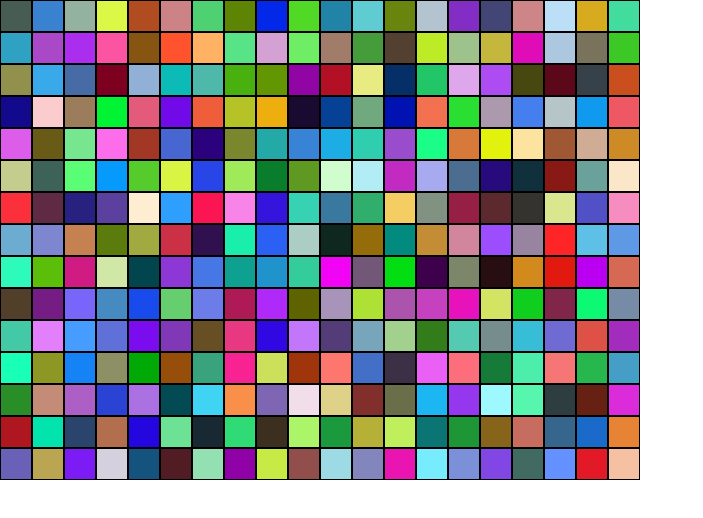
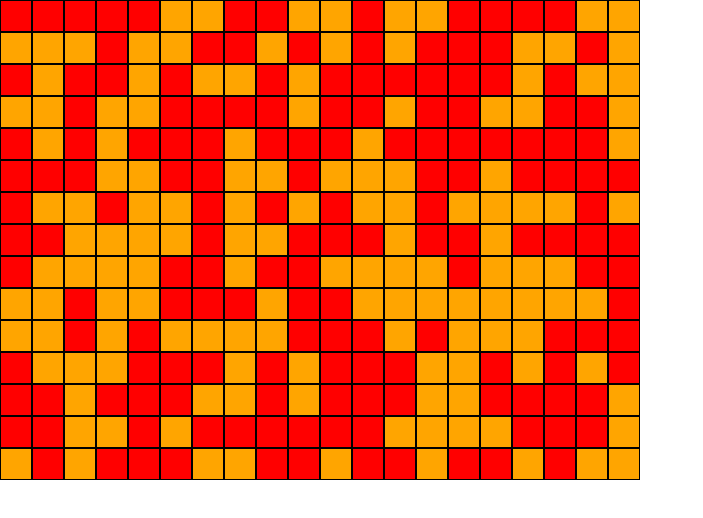
Before and after one commit to nguyendthinh/BlockParty, a React (Create React App) app: page / in a window 1280 px wide. Shown: the top 518 px of the page, without its empty margins (0-703 px from the left). Built offline with nearby package versions, Linux system fonts and the light colour scheme.

Commit message:
refactor code -_-

```diff
--- a/src/Cell.js
+++ b/src/Cell.js
@@ -1,116 +1,14 @@
 import React, { Component } from 'react';
-// import Gameboard from './Gameboard.js'
+import Gameboard from './Gameboard.js'
 
 class Cell extends Component {
 
-  userClick(e) {
-
-    const clickedIndex = this.props.index
-    const currentBlock = document.getElementsByClassName("cell")[clickedIndex]
-    const currentColor = currentBlock.style.backgroundColor
-    const targetCell = document.getElementsByClassName("cell")
-    const blocks = [targetCell[clickedIndex + 20],
-    targetCell[clickedIndex - 20],
-    targetCell[clickedIndex + 1],
-    targetCell[clickedIndex - 1]]
-
-    function colorChange(block, index) {
-      if (index > 299) {
-        return;
-      }
-      const blockClass = block.style.backgroundColor
-      block.style.backgroundColor = currentColor;
-      for (var i = (index + 20); i <= 300; i += 20) {
-        if (targetCell[i].style.backgroundColor === blockClass) {
-          targetCell[i].classList.add('active');
-          targetCell[i].style.backgroundColor = currentColor;
-        } else {
-          return;
-        }
-      }
-    }
-
-        function colorChange2(block, index) {
-          if (index < 0) {
-            return;
-          }
-          const blockClass = block.style.backgroundColor
-          block.style.backgroundColor = currentColor;
-          for (var i = (index - 20); i >= 0; i -= 20) {
-            if (targetCell[i].style.backgroundColor === blockClass) {
-              targetCell[i].classList.add('active');
-              targetCell[i].style.backgroundColor = currentColor;
-            } else {
-              return;
-            }
-          }
-        }
-
-            function colorChange3(block, index) {
-              if (index % 20 === 0 ) {
-                return;
-              }
-              const blockClass = block.style.backgroundColor
-              block.style.backgroundColor = currentColor;
-              for (var i = (index + 1); i <= 300; i += 1) {
-                if (targetCell[i].style.backgroundColor === blockClass && i % 20 !== 0) {
-                  targetCell[i].classList.add('active');
-                  targetCell[i].style.backgroundColor = currentColor;
-                } else {
-                  return;
-                }
-              }
-            }
-
-                function colorChange4(block, index) {
-                  if (index % 20 === 19) {
-                    return;
-                  }
-                  const blockClass = block.style.backgroundColor
-                  block.style.backgroundColor = currentColor;
-                  for (var i = (index - 1); i >= 0; i -= 1) {
-                    if (targetCell[i].style.backgroundColor === blockClass && i % 20 !== 19) {
-                      targetCell[i].classList.add('active');
-                      targetCell[i].style.backgroundColor = currentColor;
-                    } else {
-                      return;}}}
-
-                      colorChange(blocks[0], clickedIndex + 20)
-                      colorChange2(blocks[1], clickedIndex - 20)
-                      colorChange3(blocks[2], clickedIndex + 1)
-                      colorChange4(blocks[3], clickedIndex - 1)
-
-                      function checkColors(array) {
-                        for (var i = 1; i < array.length; i++) {
-                          if (array[i] !== array[0]) {
-                            console.log("keep going");
-                            return;
-                          } else {
-                            console.log("you won!")
-                            return;
-                          }
-                        }
-                      }
-
-                          function storeColors() {
-                            const colorGrids = []
-                            for (var i=0; i < 300; i++) {
-                              colorGrids.push(document.getElementsByClassName("cell")[i].style.backgroundColor)
-                            } checkColors(colorGrids); }
-                            storeColors() }
-
   render() {
-                              // const colorchoices = ["red", "orange", "yellow", "green", "blue", "purple", "pink", "brown", "gray"]
-                              // {{backgroundColor: colorchoices[Math.round(Math.random() * colorchoices.length)]
-                              function getRandomColor() {
-                                var letters = '0123456789ABCDEF';
-                                var color = '#';
-                                for (var i = 0; i < 6; i++) {
-                                  color += letters[Math.floor(Math.random() * 16)];
-                                } return color;}
-
     return (
-                                  <div data-index={this.props.index} onClick={e => this.userClick(e)} className="cell" style={{backgroundColor: getRandomColor()}}></div>
+      <div data-index={this.props.index}
+            onClick={e => this.props.returnValues(this.props.cell)}
+            className="cell"
+            style={{backgroundColor: this.props.cell.color}}></div>
     );
 
   }
@@ -118,29 +16,100 @@ class Cell extends Component {
 
 export default Cell;
 
-                            //////DRY CODE//////
 
-                            // function colorChange(blockBelow, indexBelow, blockAbove, indexAbove, blockRight, indexRight, blockLeft, indexLeft) {
-                            //   const blockBelowColor = blockBelow.style.backgroundColor
-                            //   const blockAboveColor = blockAbove.style.backgroundColor
-                            //   const blockRightColor = blockRight.style.backgroundColor
-                            //   const blockLeftColor = blockLeft.style.backgroundColor
-                            //   blockBelowColor.style.backgroundColor = currentColor;
-                            //   blockAboveColor.style.backgroundColor = currentColor;
-                            //   blockRightColor.style.backgroundColor = currentColor;
-                            //   blockLeftColor.style.backgroundColor = currentColor;
+// const clickedIndex = this.props.index
+// const currentBlock = document.getElementsByClassName("cell")[clickedIndex]
+// const currentColor = currentBlock.style.backgroundColor
+// const targetCell = document.getElementsByClassName("cell")
+// const blocks = [targetCell[clickedIndex + 20],
+// targetCell[clickedIndex - 20],
+// targetCell[clickedIndex + 1],
+// targetCell[clickedIndex - 1]]
 //
-                            //   if (indexBelow > 279) {
-                            //     for (var i = (indexBelow + 20); i <= 300; i += 20) {
-                            //       if (document.getElementsByClassName("cell")[i].style.backgroundColor === blockBelowColor) {
-                            //           document.getElementsByClassName("cell")[i].style.backgroundColor = currentColor;
-                            //       } else {
-                            //         i = false;
+// function colorChange(block, index) {
+//   if (index > 299) {
+//     return;
+//   }
+//   const blockClass = block.style.backgroundColor
+//   block.style.backgroundColor = currentColor;
+//   for (var i = (index + 20); i <= 300; i += 20) {
+//     if (targetCell[i].style.backgroundColor === blockClass) {
+//       targetCell[i].classList.add('active');
+//       targetCell[i].style.backgroundColor = currentColor;
+//     } else {
+//       return;
+//     }
+//   }
+// }
+//
+//     function colorChange2(block, index) {
+//       if (index < 0) {
+//         return;
+//       }
+//       const blockClass = block.style.backgroundColor
+//       block.style.backgroundColor = currentColor;
+//       for (var i = (index - 20); i >= 0; i -= 20) {
+//         if (targetCell[i].style.backgroundColor === blockClass) {
+//           targetCell[i].classList.add('active');
+//           targetCell[i].style.backgroundColor = currentColor;
+//         } else {
+//           return;
+//         }
 //       }
 //     }
-                            //   }
 //
-                            // }
+//         function colorChange3(block, index) {
+//           if (index % 20 === 0 ) {
+//             return;
+//           }
+//           const blockClass = block.style.backgroundColor
+//           block.style.backgroundColor = currentColor;
+//           for (var i = (index + 1); i <= 300; i += 1) {
+//             if (targetCell[i].style.backgroundColor === blockClass && i % 20 !== 0) {
+//               targetCell[i].classList.add('active');
+//               targetCell[i].style.backgroundColor = currentColor;
+//             } else {
+//               return;
+//             }
+//           }
+//         }
+//
+//             function colorChange4(block, index) {
+//               if (index % 20 === 19) {
+//                 return;
+//               }
+//               const blockClass = block.style.backgroundColor
+//               block.style.backgroundColor = currentColor;
+//               for (var i = (index - 1); i >= 0; i -= 1) {
+//                 if (targetCell[i].style.backgroundColor === blockClass && i % 20 !== 19) {
+//                   targetCell[i].classList.add('active');
+//                   targetCell[i].style.backgroundColor = currentColor;
+//                 } else {
+//                   return;}}}
+//
+//                   colorChange(blocks[0], clickedIndex + 20)
+//                   colorChange2(blocks[1], clickedIndex - 20)
+//                   colorChange3(blocks[2], clickedIndex + 1)
+//                   colorChange4(blocks[3], clickedIndex - 1)
+//
+//                   function checkColors(array) {
+//                     for (var i = 1; i < array.length; i++) {
+//                       if (array[i] !== array[0]) {
+//                         console.log("keep going");
+//                         return;
+//                       } else {
+//                         console.log("you won!")
+//                         return;
+//                       }
+//                     }
+//                   }
+//
+//                       function storeColors() {
+//                         const colorGrids = []
+//                         for (var i=0; i < 300; i++) {
+//                           colorGrids.push(document.getElementsByClassName("cell")[i].style.backgroundColor)
+//                         } checkColors(colorGrids); }
+//                         storeColors() }
 //
 //
-                            // colorChange(blocks[0], clickedIndex + 20, blocks[1], clickedIndex - 20, blocks[2], clickedIndex + 1, blocks[3], clickedIndex - 1);
+//                         }
--- a/src/Gameboard.js
+++ b/src/Gameboard.js
@@ -1,28 +1,44 @@
 import React, { Component } from 'react';
 import Cell from './Cell.js'
+const colorchoices = ["red", "orange"]
 
 class Gameboard extends Component {
   constructor(props) {
-    super(props)
+    super()
+    let numCells = 300
+    let cells = []
+    for (var i = 0; i < numCells; i++) {
+      cells.push({index: i, color: colorchoices[Math.floor(Math.random() * 2)]})
+    }
     this.state = {
-      cell: 300,
+      cells
     }
+  }
 
-  };
+  returnValues(cell) {
+    console.log(cell)
+  }
+
+  triggerColorChange(e) {
+    this.refs.child.colorChange(e)
+  }
 
   render() {
-    const cellGrid = [];
-
-    for (var i = 0; i < this.state.cell; i++) {
-      cellGrid.push(<Cell key={i} index={i}/>)
-    }
+    let cells = this.state.cells.map((cell) => {
+      return (
+        <Cell ref="child"
+              cell={cell}
+              returnValues={(cell) => this.returnValues(cell)}
+              key={cell.index}/>
+      )
+    })
 
 
     return (
       <div id="gameboard">
-        {cellGrid}
+        {cells}
       </div>
-    );
+    )
   }
 }
 
```
Lines whose indentation alone changed are shown as unchanged.
